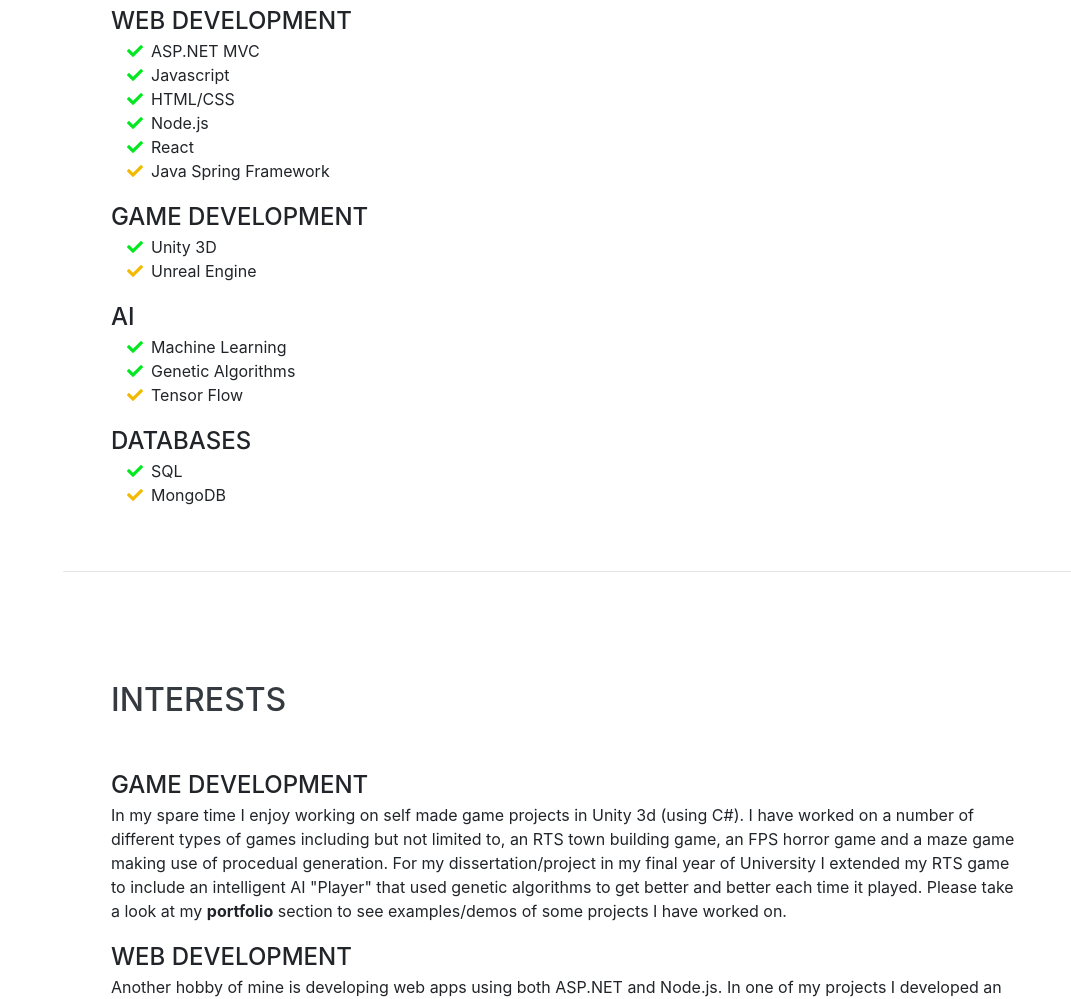
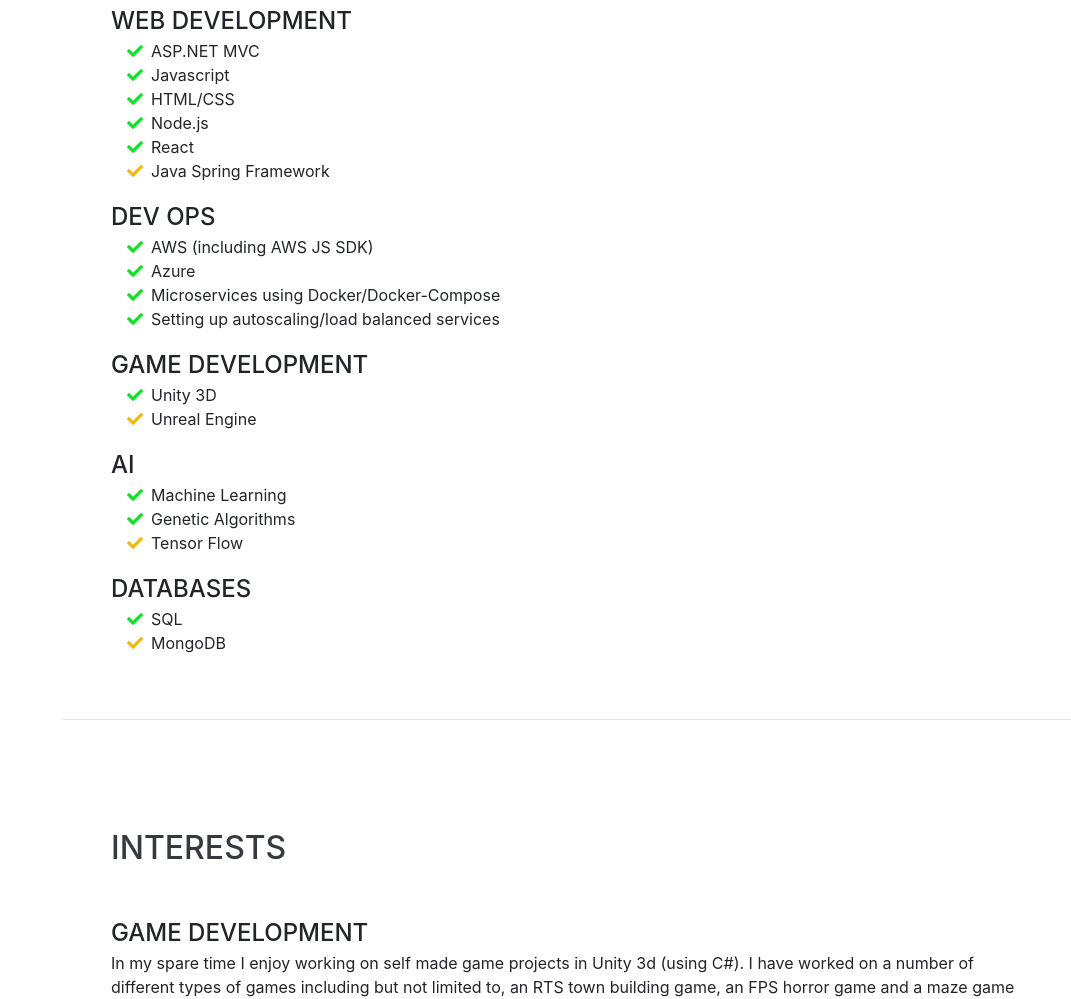
Before and after one commit to FynnHunt/cv, a website with bundled scripts: page index.html in a window 1280 px wide. Shown: the part 3039-4038 px from the top of the page, without its empty margins (209-1280 px from the left). Built offline with nearby package versions, Linux system fonts and the light colour scheme; a web font is replaced by a local one.

Commit message:
Update index.html

```diff
--- a/index.html
+++ b/index.html
@@ -252,6 +252,28 @@
             </ul>
           </div>
 
+          <div>
+            <div class="subheading mb-0">Dev Ops</div>
+            <ul class="fa-ul mb-3">
+              <li>
+                <i class="fa-li fa fa-check" style="color:rgb(0, 233, 31)"></i>
+                AWS (including AWS JS SDK)
+              </li>
+              <li>
+                <i class="fa-li fa fa-check" style="color:rgb(0, 233, 31)"></i>
+                Azure
+              </li>
+              <li>
+                <i class="fa-li fa fa-check" style="color:rgb(0, 233, 31)"></i>
+                Microservices using Docker/Docker-Compose
+              </li>
+              <li>
+                <i class="fa-li fa fa-check" style="color:rgb(0, 233, 31)"></i>
+                Setting up autoscaling/load balanced services
+              </li>
+            </ul>
+          </div>
+
           <div class="subheading mb-0">Game Development</div>
           <ul class="fa-ul mb-3">
             <li>
```
